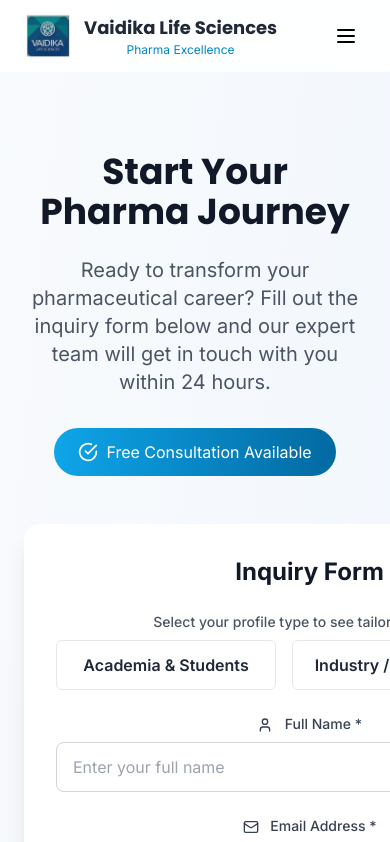
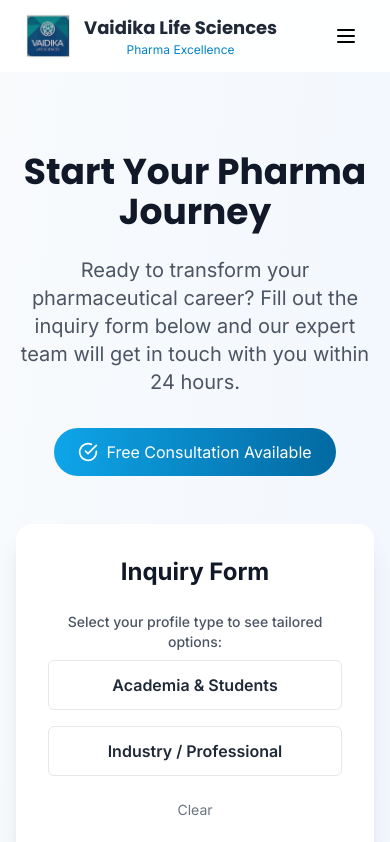
Before and after one commit to TejasChoukale/Vaidika-Life-Sciences, a React (Vite) app: page /inquiry in a window 390 px wide. Shown: the top 842 px of the page. Built offline with nearby package versions, Linux system fonts and the light colour scheme; the HTML template or start-up script is replaced by a standard one.

Commit message:
made inquiry page mobile responsive

```diff
--- a/src/pages/Inquiry.jsx
+++ b/src/pages/Inquiry.jsx
@@ -190,8 +190,8 @@ const Inquiry = () => {
   const filteredOptions = optionsToShow.filter(o => o.toLowerCase().includes(searchTerm.toLowerCase()))
 
   return (
-    <motion.div initial={{ opacity: 0 }} animate={{ opacity: 1 }} exit={{ opacity: 0 }} className="min-h-screen py-20">
-      <div className="w-full max-w-screen-2xl mx-auto px-6">
+    <motion.div initial={{ opacity: 0 }} animate={{ opacity: 1 }} exit={{ opacity: 0 }} className="min-h-screen py-20 overflow-x-hidden">
+      <div className="w-full max-w-screen-xl mx-auto px-4 sm:px-6">
         <div className="max-w-4xl mx-auto">
           {/* Header */}
           <motion.div initial={{ opacity: 0, y: 30 }} animate={{ opacity: 1, y: 0 }} transition={{ duration: 0.8 }} className="text-center mb-12">
@@ -204,7 +204,7 @@ const Inquiry = () => {
             </div>
           </motion.div>
 
-          <div className="grid lg:grid-cols-3 gap-12">
+          <div className="grid grid-cols-1 lg:grid-cols-3 gap-8">
             {/* Form */}
             <motion.div initial={{ opacity: 0, x: -30 }} animate={{ opacity: 1, x: 0 }} transition={{ duration: 0.8 }} className="lg:col-span-2">
               <div className="bg-white rounded-2xl shadow-xl p-8">
@@ -215,14 +215,13 @@ const Inquiry = () => {
                   <p className="text-sm text-gray-600 mb-2 font-medium">
                     Select your profile type to see tailored options:
                   </p>
-                  <div className="flex items-center gap-4">
+
+                  {/* responsive buttons wrapper: stacks on mobile, row on sm+ */}
+                  <div className="flex flex-col sm:flex-row sm:items-center gap-4">
                     <button
                       type="button"
                       onClick={() => handleUserTypeSelect('student')}
-                      className={`px-4 py-3 rounded-md font-semibold transition-shadow ${
-                        userType === 'student' ? 'bg-primary-700 text-white shadow-lg' : 'bg-white text-gray-800 border border-gray-200 hover:shadow-sm'
-                      }`}
-                      style={{ minWidth: 220 }}
+                      className={`w-full sm:w-auto px-4 py-3 rounded-md font-semibold transition-shadow ${userType === 'student' ? 'bg-primary-700 text-white shadow-lg' : 'bg-white text-gray-800 border border-gray-200 hover:shadow-sm'}`}
                     >
                       Academia &amp; Students
                     </button>
@@ -230,19 +229,16 @@ const Inquiry = () => {
                     <button
                       type="button"
                       onClick={() => handleUserTypeSelect('industry')}
-                      className={`px-4 py-3 rounded-md font-semibold transition-shadow ${
-                        userType === 'industry' ? 'bg-primary-700 text-white shadow-lg' : 'bg-white text-gray-800 border border-gray-200 hover:shadow-sm'
-                      }`}
-                      style={{ minWidth: 220 }}
+                      className={`w-full sm:w-auto px-4 py-3 rounded-md font-semibold transition-shadow ${userType === 'industry' ? 'bg-primary-700 text-white shadow-lg' : 'bg-white text-gray-800 border border-gray-200 hover:shadow-sm'}`}
                     >
                       Industry / Professional
                     </button>
 
-                    {/* quick clear if any selected */}
+                    {/* quick clear if any selected - moves below on mobile */}
                     <button
                       type="button"
                       onClick={handleClearSelected}
-                      className="ml-auto text-sm text-gray-500 hover:text-gray-700"
+                      className="mt-2 sm:mt-0 ml-0 sm:ml-auto text-sm text-gray-500 hover:text-gray-700"
                       title="Clear selections"
                     >
                       Clear
@@ -410,8 +406,8 @@ const Inquiry = () => {
                               <span className="text-gray-500">Choose modules (click to open)</span>
                             ) : (
                               selectedModules.map(m => (
-                                <span key={m} className="inline-flex items-center bg-primary-100 text-primary-800 px-2 py-1 rounded-md text-sm">
-                                  <span className="truncate max-w-[260px]">{m}</span>
+                                <span key={m} className="inline-flex items-center bg-primary-100 text-primary-800 px-2 py-1 rounded-md text-sm max-w-[48%] sm:max-w-[260px] break-words">
+                                  <span className="truncate">{m}</span>
                                 </span>
                               ))
                             )}
@@ -426,7 +422,7 @@ const Inquiry = () => {
 
                         {/* Dropdown panel */}
                         {dropdownOpen && (
-                          <motion.div initial={{ opacity: 0, y: -6 }} animate={{ opacity: 1, y: 0 }} className="absolute z-50 mt-2 w-full bg-white border border-gray-200 rounded-lg shadow-lg">
+                          <motion.div initial={{ opacity: 0, y: -6 }} animate={{ opacity: 1, y: 0 }} className="absolute z-50 mt-2 left-0 right-0 w-auto sm:w-full bg-white border border-gray-200 rounded-lg shadow-lg">
                             <div className="p-3 border-b border-gray-100 flex items-center gap-2">
                               <SearchIcon size={16} className="text-gray-400" />
                               <input
@@ -454,7 +450,7 @@ const Inquiry = () => {
                                       onChange={() => handleModuleToggle(opt)}
                                       className="mt-1"
                                     />
-                                    <div className="text-sm leading-tight">
+                                    <div className="text-sm leading-tight max-w-full break-words">
                                       <div className="font-medium text-gray-800">{opt}</div>
                                     </div>
                                   </label>
```
